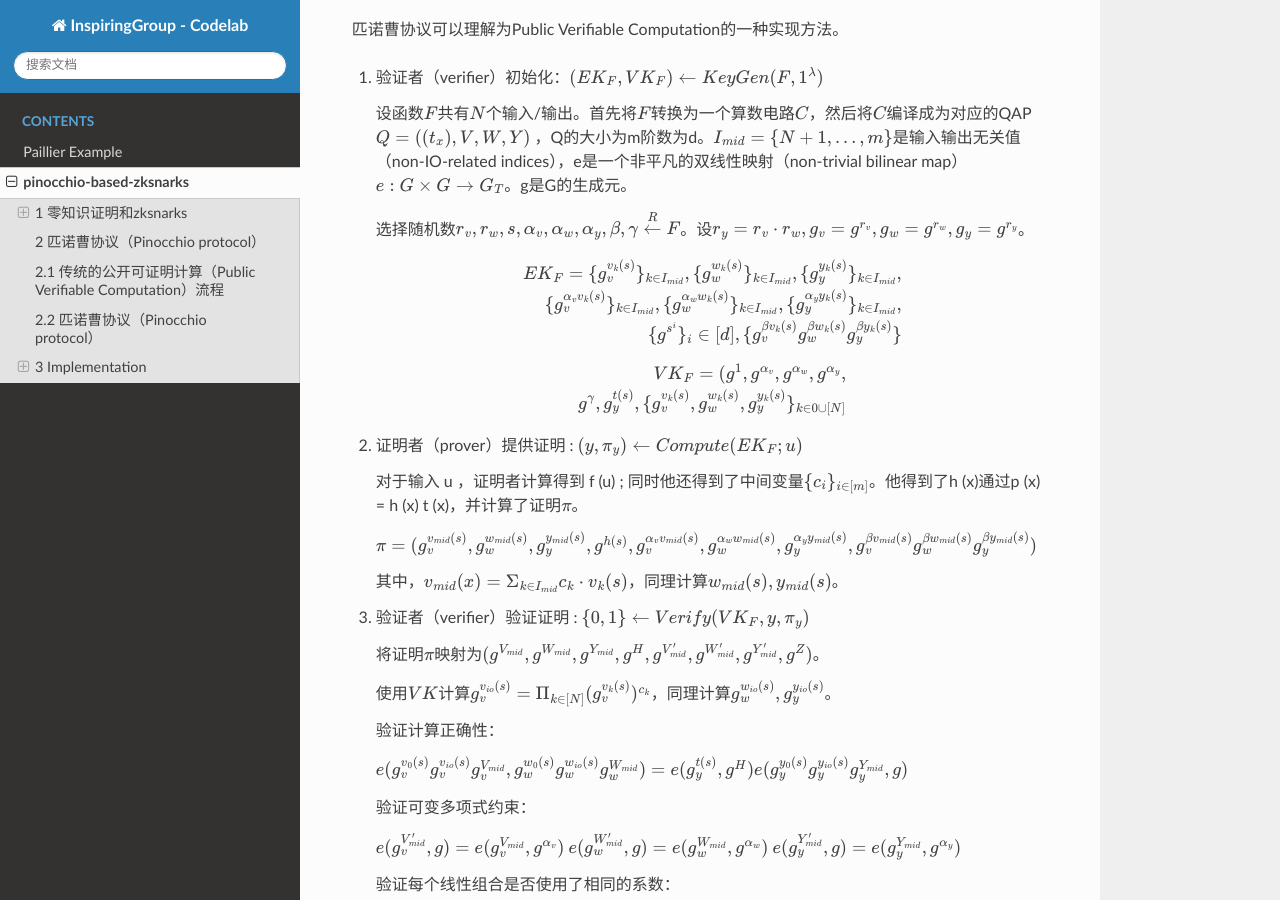
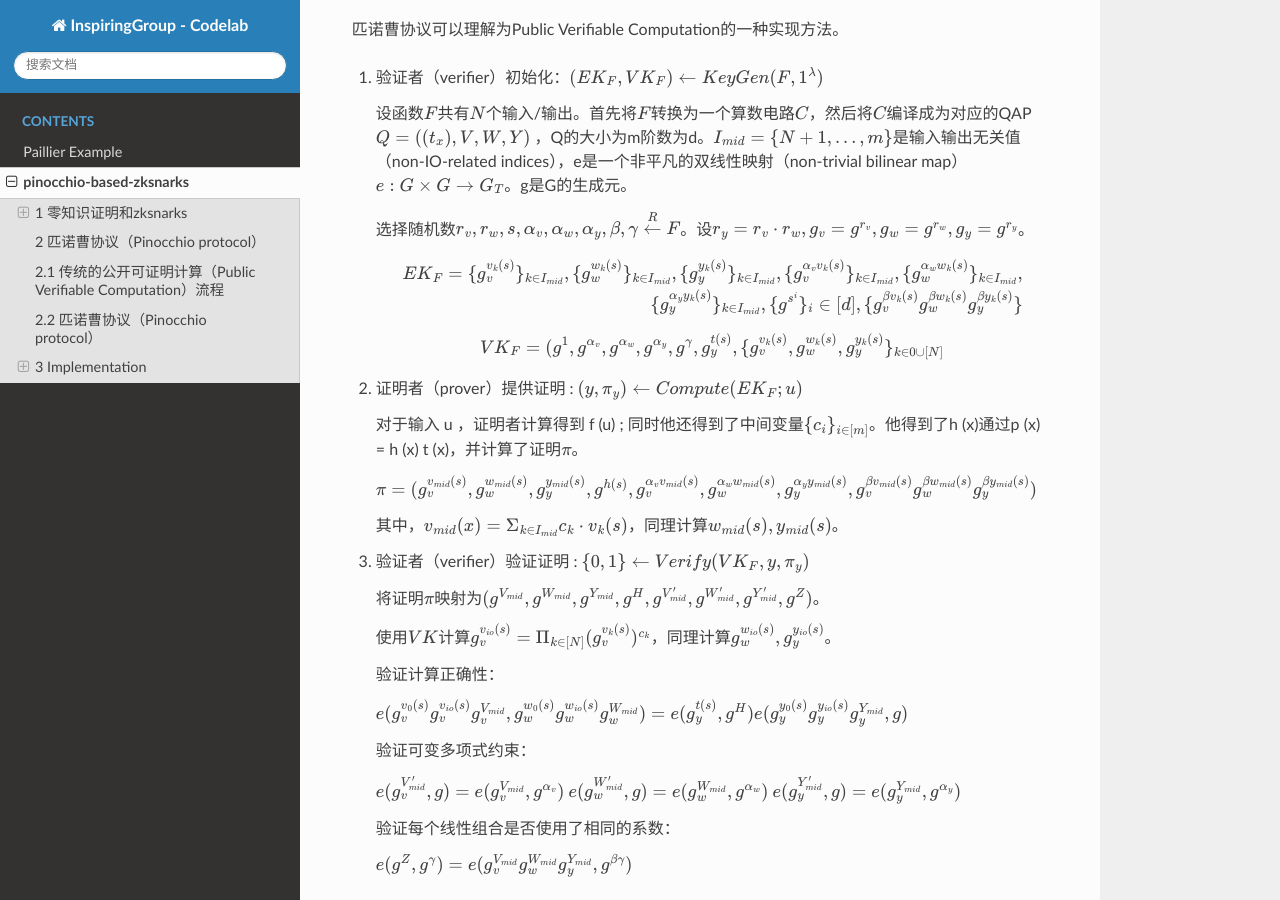
Before and after one commit to 1286482110/InspiringGroup-Codelab, a Sphinx documentation site: the page built from docs/source/zkp/pinocchio.rst, in a window 1280 px wide and 900 px high, scrolled down 2203 px. Built offline with Sphinx 7.4.7 and the Read the Docs theme 2.0.0, drawn with Linux system fonts in a browser that asks for light colours.

```diff
--- a/docs/source/zkp/pinocchio.rst
+++ b/docs/source/zkp/pinocchio.rst
@@ -120,15 +120,13 @@ Program <https://link.springer.com/content/pdf/10.1007/978-3-642-38348-9_37.pdf>
    .. math::
 
      \begin{aligned}
-       EK_F = \{g_v^{v_k(s)}\}_{k \in I_{mid}},\{g_w^{w_k(s)}\}_{k \in I_{mid}},\{g_y^{y_k(s)}\}_{k \in I_{mid}}, \\
-       \{g_v^{\alpha_v v_k(s)}\}_{k \in I_{mid}},\{g_w^{\alpha_w w_k(s)}\}_{k \in I_{mid}},\{g_y^{\alpha_yy_k(s)}\}_{k \in I_{mid}},\\
-       \{g^{s^i}\}_i \in [d],\{g_v^{\beta v_k(s)} g_w^{\beta w_k(s)} g_y^{\beta y_k(s)}\}
+       EK_F = \{g_v^{v_k(s)}\}_{k \in I_{mid}},\{g_w^{w_k(s)}\}_{k \in I_{mid}},\{g_y^{y_k(s)}\}_{k \in I_{mid}},\{g_v^{\alpha_v v_k(s)}\}_{k \in I_{mid}},\{g_w^{\alpha_w w_k(s)}\}_{k \in I_{mid}},\\
+       \{g_y^{\alpha_yy_k(s)}\}_{k \in I_{mid}}, \{g^{s^i}\}_i \in [d],\{g_v^{\beta v_k(s)} g_w^{\beta w_k(s)} g_y^{\beta y_k(s)}\}
      \end{aligned}
 
    .. math::
 
-     VK_F = (g^1,g^{\alpha_v},g^{\alpha_w},g^{\alpha_y},\\
-     g^{\gamma},g_y^{t(s)},\{g_v^{v_k(s)},g_w^{w_k(s)},g_y^{y_k(s)}\}_{k\in{0}\cup[N]}
+     VK_F = (g^1,g^{\alpha_v},g^{\alpha_w},g^{\alpha_y}, g^{\gamma},g_y^{t(s)},\{g_v^{v_k(s)},g_w^{w_k(s)},g_y^{y_k(s)}\}_{k\in{0}\cup[N]}
 
 2. 证明者（prover）提供证明 :
    :math:`(y,\pi_y) \leftarrow Compute(EK_F;u)`
```
